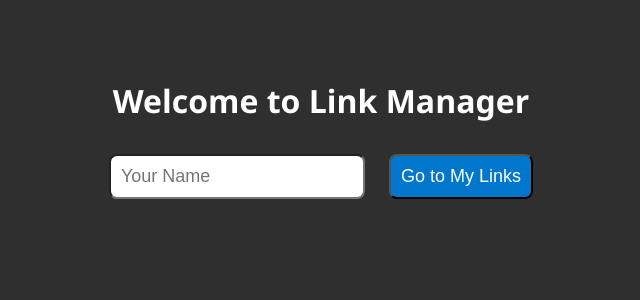
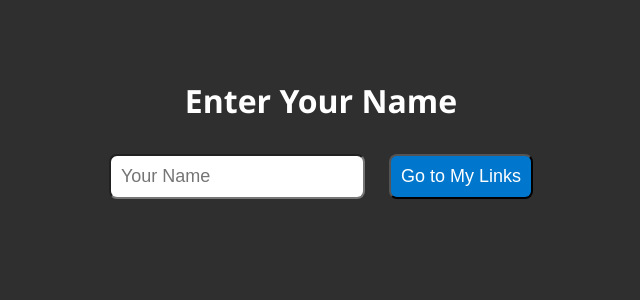
Before and after one commit to crsbo/my-links-app, a Flask app: page / in a window 1280 px wide. Shown: the top 300 px of the page, without its empty margins (319-959 px from the left). Run offline with Flask 3, Linux system fonts and the light colour scheme.

Commit message:
Update index.html

```diff
--- a/templates/index.html
+++ b/templates/index.html
@@ -2,7 +2,7 @@
 <html lang="en">
 <head>
     <meta charset="UTF-8">
-    <title>Link Manager - Enter Your Name</title>
+    <title>Link Manager</title>
     <style>
         body {
             font-family: 'Segoe UI', sans-serif;
@@ -30,7 +30,7 @@
     </style>
 </head>
 <body>
-    <h1>Welcome to Link Manager</h1>
+    <h1>Enter Your Name</h1>
     <form action="/add_links" method="POST">
         <input type="text" name="username" placeholder="Your Name" required>
         <button type="submit">Go to My Links</button>
```
